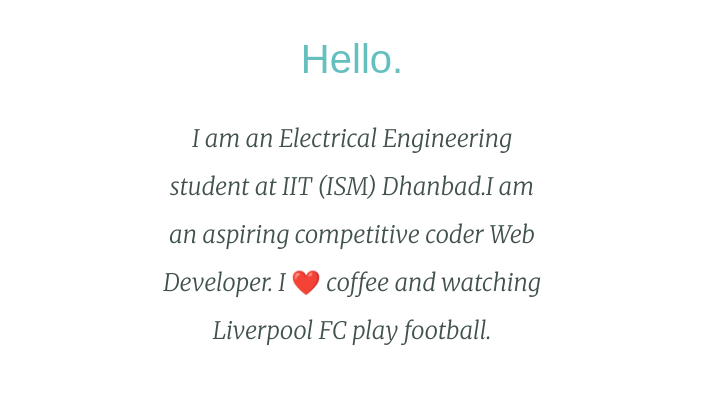
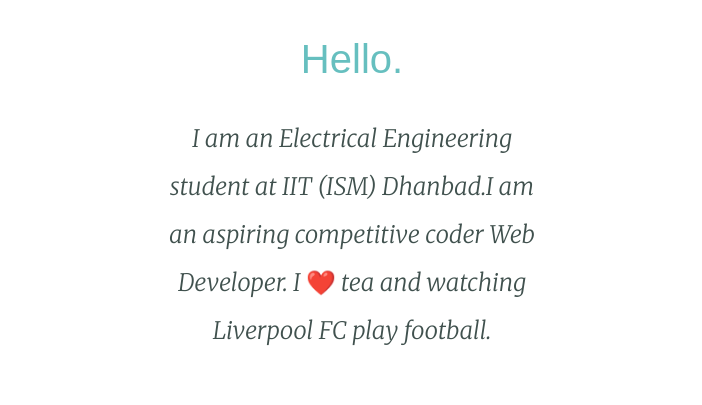
Before and after one commit to GunjitKartikey/mysite, a plain HTML site: page index.html in a window 1280 px wide. Shown: the part 1146-1551 px from the top of the page, without its empty margins (288-990 px from the left). Drawn offline with Linux system fonts and the light colour scheme.

Commit message:
Update index.html

```diff
--- a/index.html
+++ b/index.html
@@ -23,7 +23,7 @@
     <div class="profile">
       <img src="man.png" alt="my-pic" height="200" width="200">
       <h2>Hello.</h2>
-      <p class="intro">I am an Electrical Engineering student at IIT (ISM) Dhanbad.I am an aspiring competitive coder Web Developer. I ❤️ coffee and watching Liverpool FC play football.</p>
+      <p class="intro">I am an Electrical Engineering student at IIT (ISM) Dhanbad.I am an aspiring competitive coder Web Developer. I ❤️ tea and watching Liverpool FC play football.</p>
     </div>
     <hr>
     <div class="skills">
```
